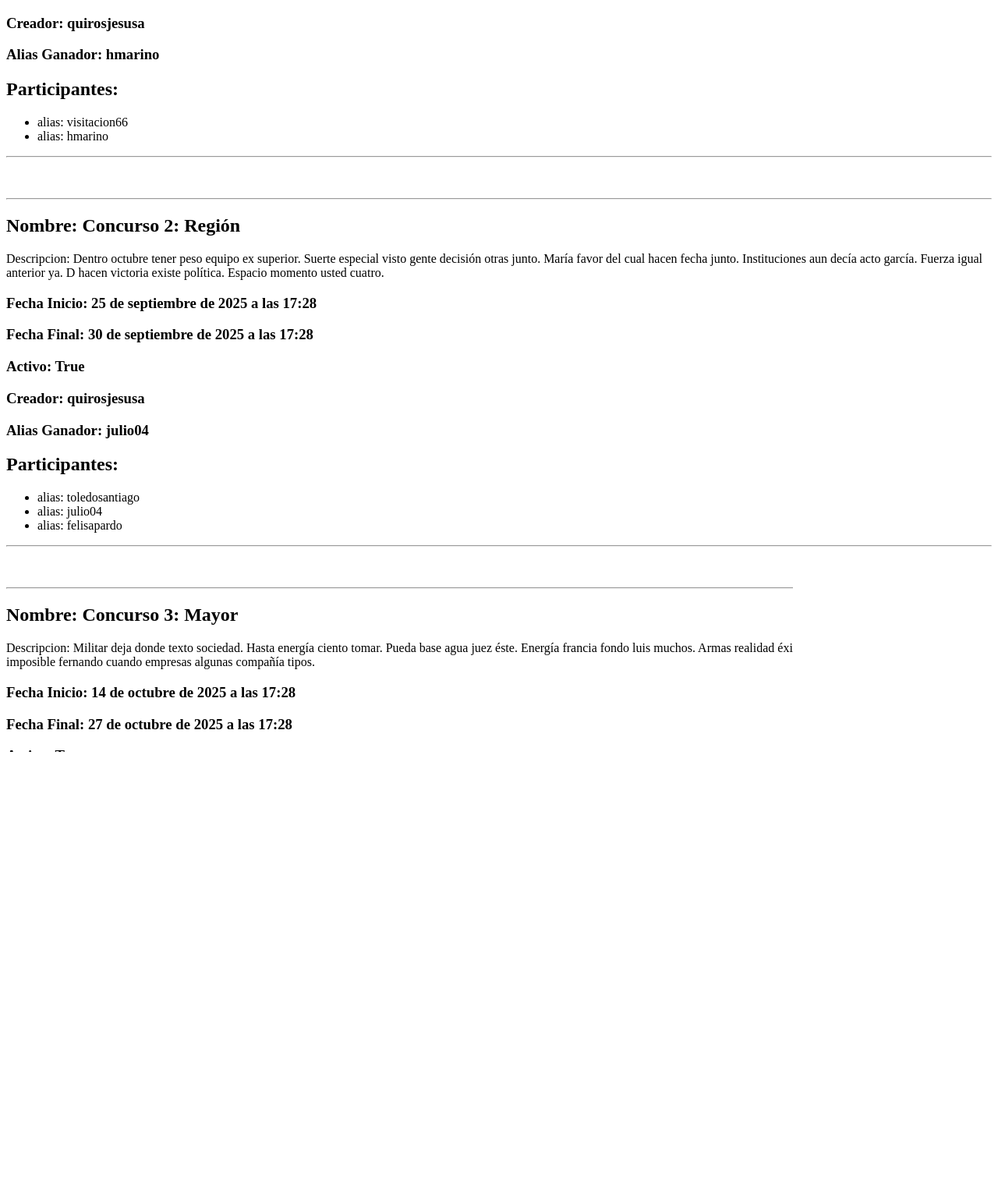
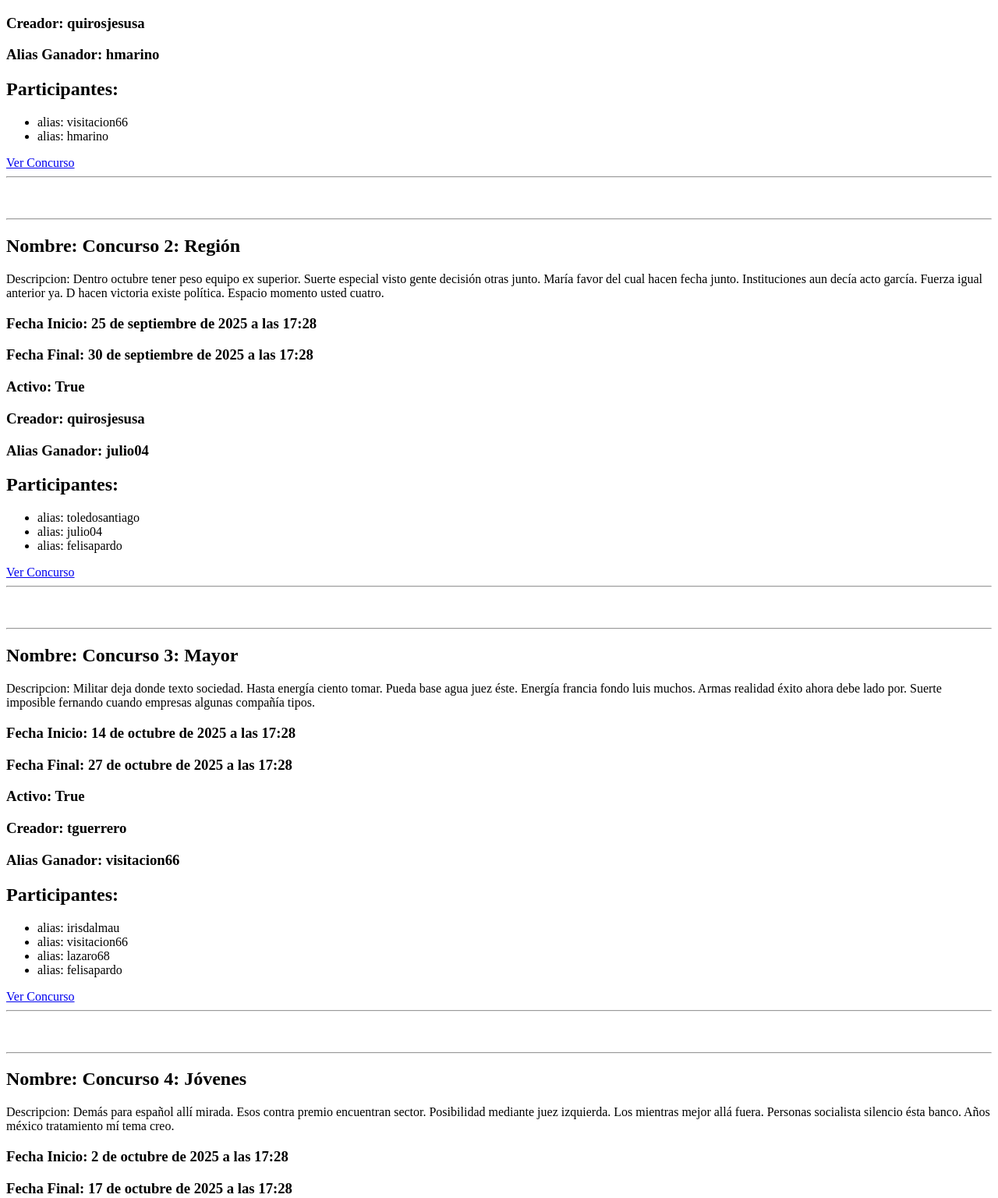
Before and after one commit to Manuel-Avecilla/Gestion_Concursos_Online, a Django app: page /concursos-online/listar in a window 1280 px wide. Shown: the part 307-1843 px from the top of the page at 78% size. Before the commit the page ends 1271 px from the top, so only its background shows below. Run offline with Django 5.2, Linux system fonts and the light colour scheme; data comes from the database, SQL or seed files in the repository.

Commit message:
Terminar url_2

```diff
--- a/app/Concursos_Online/templates/Concursos_Online/index.html
+++ b/app/Concursos_Online/templates/Concursos_Online/index.html
@@ -11,6 +11,7 @@
     <h3>Listado de enlaces</h3>
     <ul>
         <li><a href="{% url 'lista_concursos' %}">Concursos</a></li>
+        <li><a href="{% url 'dame_concurso' id_concurso=1 %}">Ver Concurso ID 1</a></li>
     </ul>
 </body>
 </html>
--- a/app/Concursos_Online/templates/Concursos_Online/lista_Concurso.html
+++ b/app/Concursos_Online/templates/Concursos_Online/lista_Concurso.html
@@ -23,6 +23,7 @@
                     <li>alias: {{Participante.alias}}</li>
                 {% endfor %}
             </ul>
+            <a href="{% url 'dame_concurso' id_concurso=concurso.id %}">Ver Concurso</a>
         </div>
         <hr>
         <br><br>
--- a/app/Concursos_Online/urls.py
+++ b/app/Concursos_Online/urls.py
@@ -3,5 +3,6 @@ from . import views
 
 urlpatterns = [
     path('',views.index, name='index'),
-    path('concursos-online/listar', views.concursos_listar, name='lista_concursos')
+    path('concursos-online/listar', views.concursos_listar, name='lista_concursos'),
+    path('concursos-online/<int:id_concurso>', views.dame_concurso, name='dame_concurso')
 ]
--- a/app/Concursos_Online/views.py
+++ b/app/Concursos_Online/views.py
@@ -30,3 +30,29 @@ def concursos_listar(request):
     """
 
     return render(request,'Concursos_Online/lista_Concurso.html',{'Concursos_Mostrar':concursos})
+
+# Una url que me muestre un Concurso y sus datos, incluido los relacionados.
+def dame_concurso(request, id_concurso):
+
+    concurso = (
+        Concurso.objects
+        .select_related(
+            "creador__usuario",  # anidado
+            "ganador__usuario",  # Asi también accedes a su usuario
+        )
+        .prefetch_related("participantes__usuario")  # Relacion N:N en participantes
+        .get(id=id_concurso) # Obtiene el concurso con el ID especificado
+    )
+
+    """
+    concurso = (Concurso.objects.raw(
+    "SELECT * FROM Concursos_Online_concurso co "
+    + " JOIN Concursos_Online_administrador ad ON co.creador_id = ad.id "
+    + " JOIN Concursos_Online_participante pa ON co.ganador_id = pa.id "
+    + " JOIN Concursos_Online_inscribe ins ON co.id = ins.concurso_id "
+    + " JOIN Concursos_Online_participante p ON p.id = ins.participante_id"
+    + " WHERE co.id = %s",[id_concurso])[0]
+    )
+    """
+
+    return render(request,'Concursos_Online/Concurso.html',{'Concurso_Mostrar':concurso})
```
Also changed, not shown: app/Concursos_Online/templates/Concursos_Online/Concurso.html (added, +26 -0 lines), docs/url.md (+8 -0 lines).
